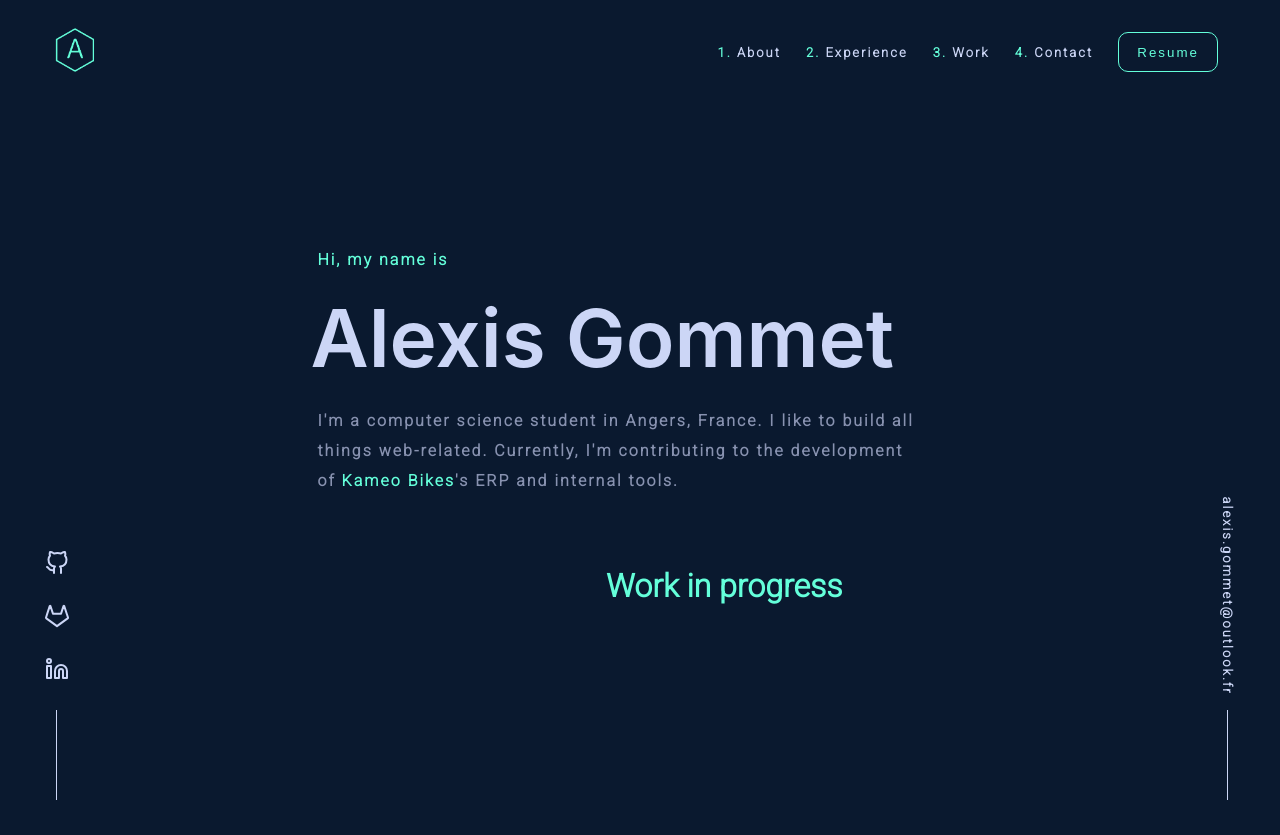
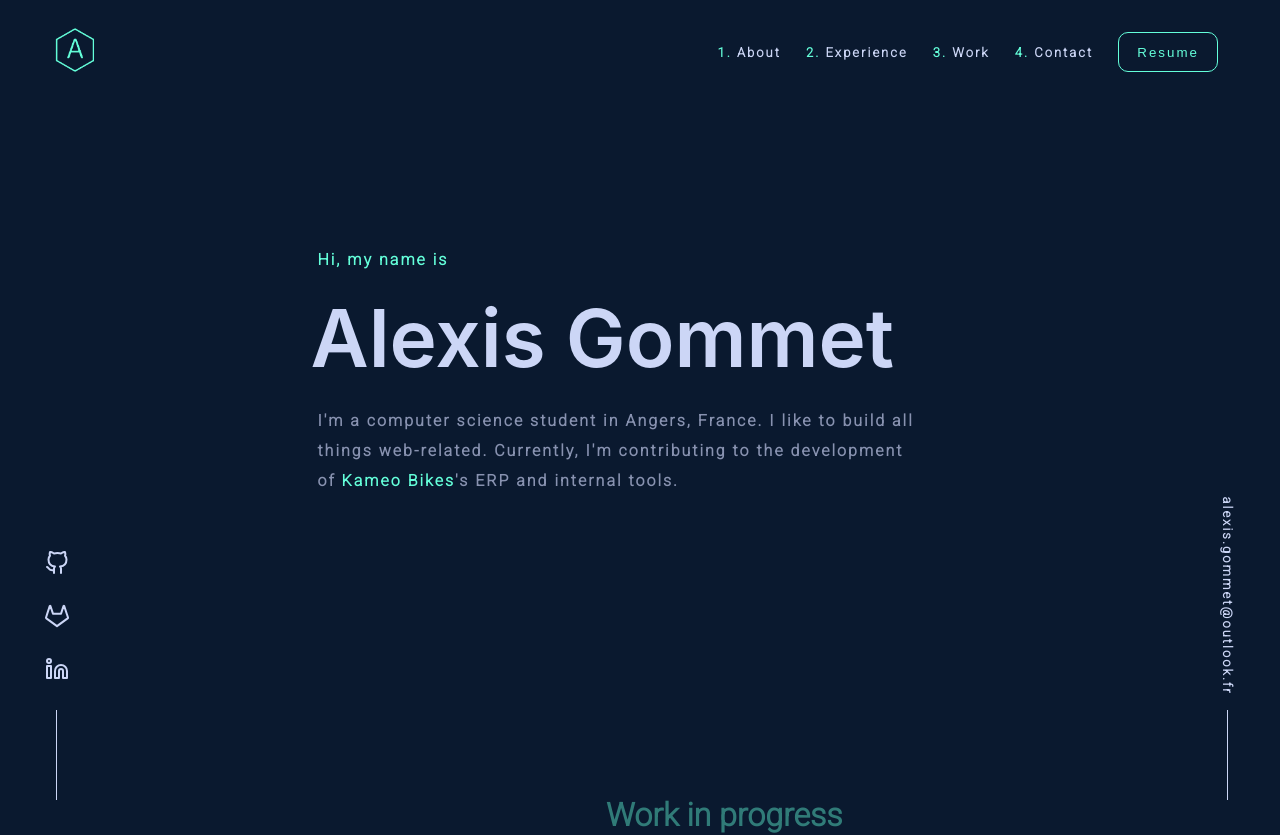
Before and after one commit to AlexisGommet/portfolio-remake, a React (Create React App) app: page / in a window 1280 px wide. Shown: the top 835 px of the page. Built offline with nearby package versions, Linux system fonts and the light colour scheme.

Commit message:
Scrollbar and wip text animate

```diff
--- a/src/App.css
+++ b/src/App.css
@@ -2,7 +2,7 @@
 
 body{
     font-family: 'Roboto';
-    overflow-y: scroll;
+    overflow-y: hidden;
 }
 
 :root{
--- a/src/App.js
+++ b/src/App.js
@@ -13,6 +13,9 @@ function App() {
         setTimeout(() => {
             setFirstLoad(false);
         }, 2500);
+        setTimeout(() => {
+            document.body.style.overflowY = "scroll";
+        }, 3000);
     }, []);
 
     return (
--- a/src/components/Navbar/Navbar.css
+++ b/src/components/Navbar/Navbar.css
@@ -14,7 +14,7 @@ header{
     top: 0;
     left: 0;
     width: 100%;
-    height: 50px;
+    height: 100px;
 }
 
 .logo{
--- a/src/components/Portfolio/Portfolio.css
+++ b/src/components/Portfolio/Portfolio.css
@@ -27,3 +27,26 @@
 #skip-content:focus{
     transform: translate(0px, 0px);
 }
+
+
+
+
+
+/* remove when finished */
+
+.wip{
+    color: var(--green);
+    margin-left: 350px;
+    margin-top: 250px;
+    opacity: 0;
+    animation: fadeIn calc(var(--animation-time) * 4) 3s ease-in-out forwards;
+}
+
+@keyframes fadeIn {
+    0% {
+        opacity: 0;
+    }
+    100% {
+        opacity: 1;
+    }
+}
--- a/src/components/Portfolio/Portfolio.js
+++ b/src/components/Portfolio/Portfolio.js
@@ -14,7 +14,7 @@ function Portfolio() {
             <Email />
             <div className='content' id='content'>
                 <Intro />
-                <h1 style={{color: "var(--green)", marginLeft: "350px"}}>Work in progress</h1>
+                <h1 className='wip'>Work in progress</h1>
             </div>
         </div>
     );
```
